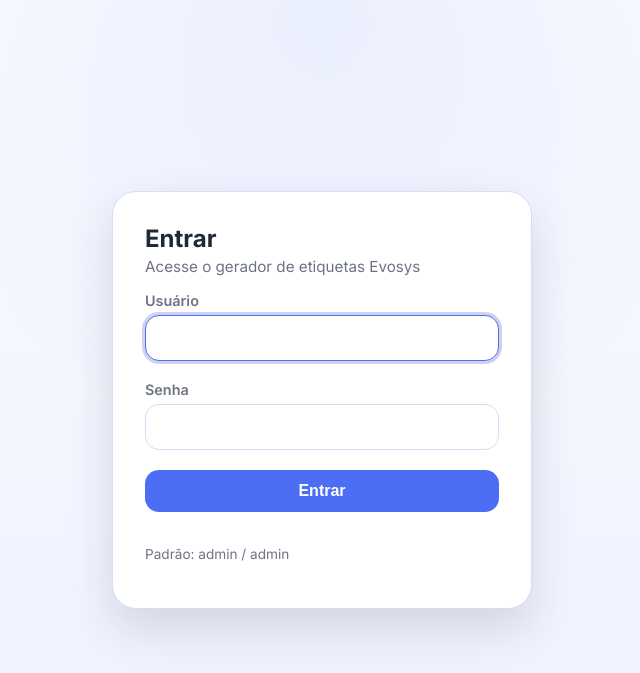
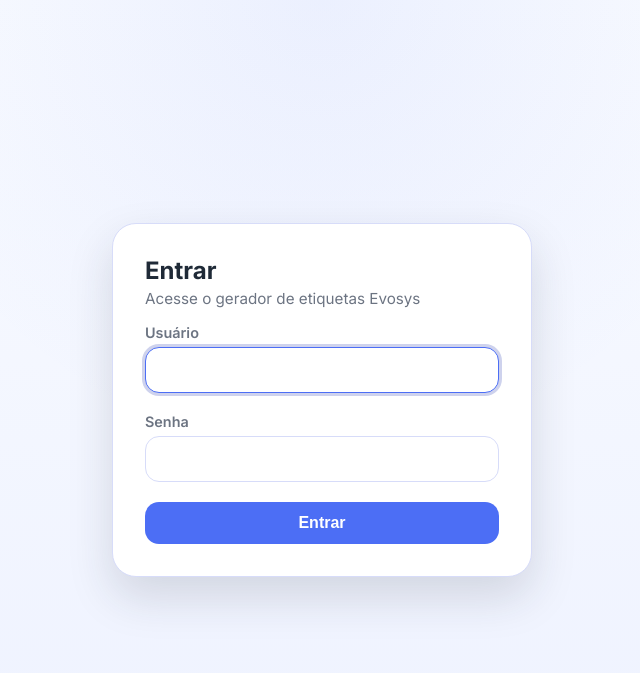
Before and after one commit to rmalaquias90-cmd/etiquetas_evosys, a Flask app: page /login in a window 1280 px wide. Shown: the top 673 px of the page, without its empty margins (318-958 px from the left). Run offline with Flask 3, Linux system fonts and the light colour scheme.

Commit message:
Atualizar todos os arquivos do projeto

```diff
--- a/templates/login.html
+++ b/templates/login.html
@@ -169,7 +169,6 @@
                 {% if error %}
                     <div class="error">{{ error }}</div>
                 {% endif %}
-                <p class="helper">Padrão: admin / admin</p>
             </form>
         </main>
     </div>
```
